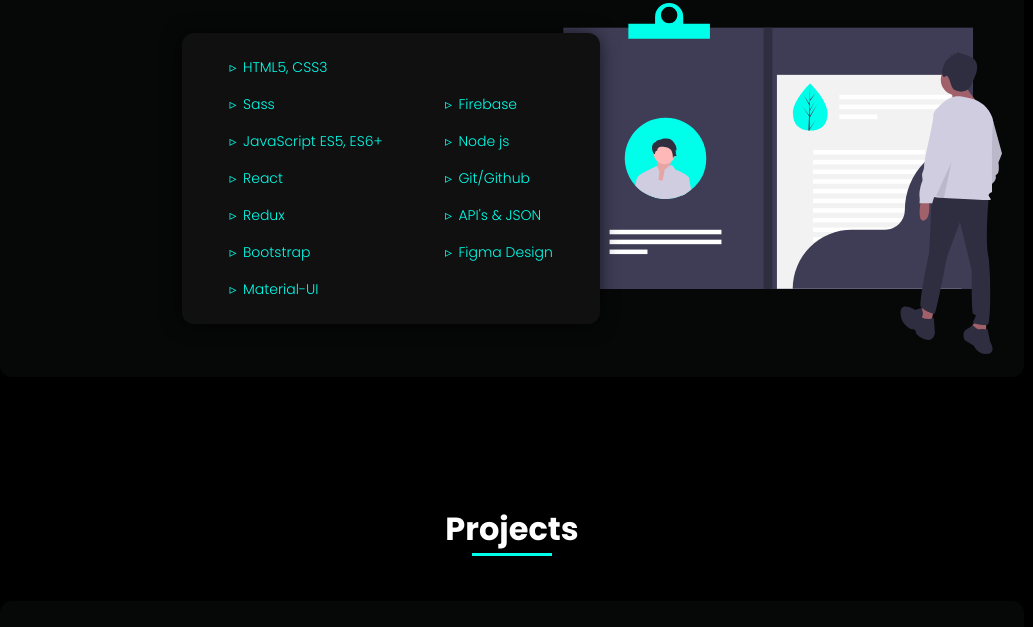
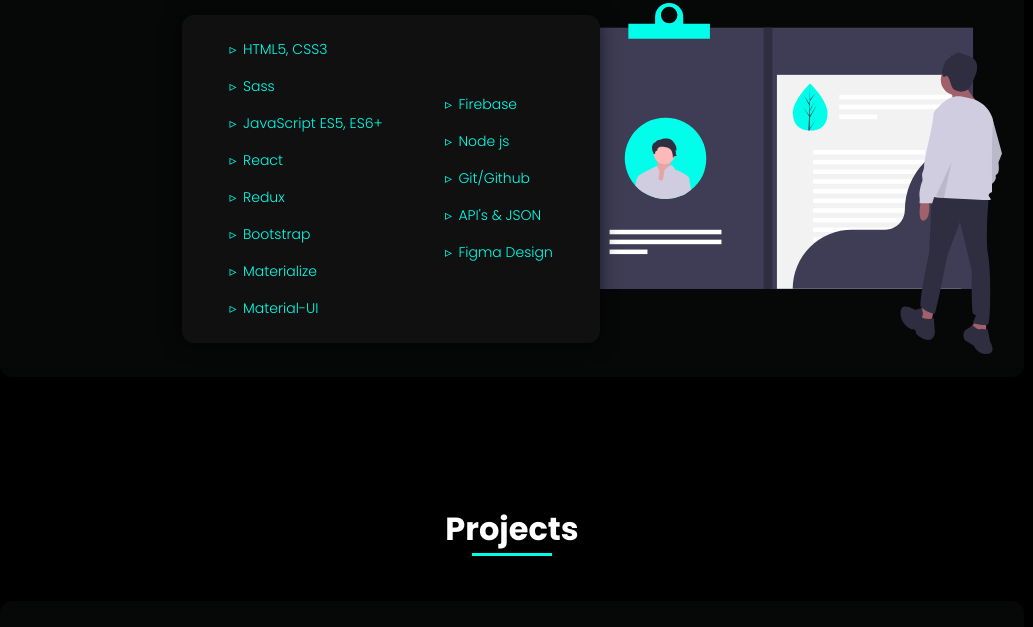
Before and after one commit to mathvaillant/mattvaillantportfolio, a plain HTML site: page index.html in a window 1280 px wide. Shown: the part 1699-2326 px from the top of the page, without its empty margins (128-1161 px from the left). Drawn offline with nearby package versions, Linux system fonts and the light colour scheme.

Commit message:
Update index.html

```diff
--- a/index.html
+++ b/index.html
@@ -138,6 +138,9 @@
               </div>
               <div class="skills__item">
                 <span class="skills__name">Bootstrap</span>
+              </div>
+              <div class="skills__item">
+                <span class="skills__name">Materialize</span>
               </div>
               <div class="skills__item">
                 <span class="skills__name">Material-UI</span>
```
